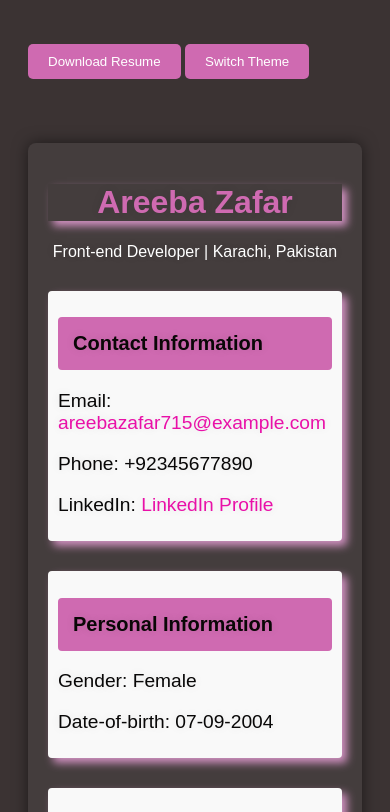
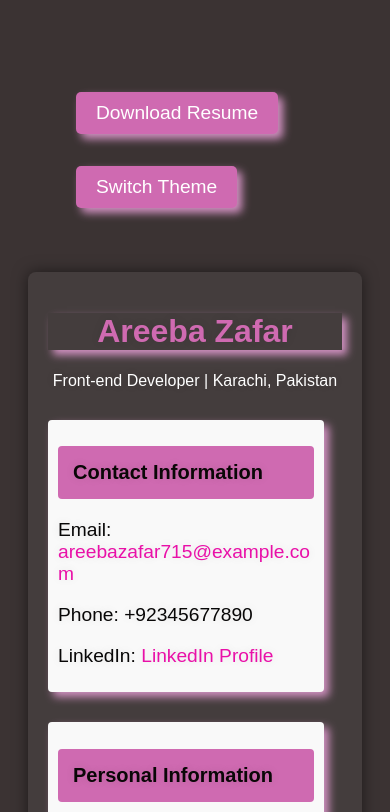
Before and after one commit to AreebaZafarChohan/Editable-Resume-Builder, a plain HTML site: page index.html in a window 390 px wide. Both pictures are taken after a click on the button "Switch Theme". Shown: the top 812 px of the page. Drawn offline with Linux system fonts and the light colour scheme.

Commit message:
adding some more css

```diff
--- a/style.css
+++ b/style.css
@@ -22,7 +22,7 @@ body {
     box-shadow: 0 0 0.625rem rgba(0, 0, 0, 0.1);
 }
 
-h1, section {
+h1, section, #downloadResume, #themeSwitcher {
     box-shadow: 5px 5px 8px rgb(71, 136, 211);
 }
 
@@ -41,7 +41,7 @@ h1, section {
 }
 
 .btn{
-    margin-bottom: 3rem;
+    margin: 3rem;
 }
 
 .theme-switcher, .download-resume {
@@ -53,18 +53,19 @@ h1, section {
     cursor: pointer;
     position: absolute;
     z-index: 10;
+    font-size: 1.2rem;
 }
 
 .theme-switcher {
     top: 1rem;
     right: 1rem;
-    margin-right: 2rem;
+    margin-right: 6rem;
 }
 
 .download-resume {
     top: 1rem;
     right: 10rem;
-    margin-right: 2rem;
+    margin-right: 10rem;
 }
 
 .resume-content {
@@ -207,7 +208,7 @@ body.theme-dark header p {
     color: #fff;
 }
 
-body.theme-dark h1, body.theme-dark section {
+body.theme-dark h1, body.theme-dark section, body.theme-dark #downloadResume, body.theme-dark #themeSwitcher {
     box-shadow: 5px 5px 8px rgb(209, 145, 193);
 }
 
@@ -231,7 +232,7 @@ body.theme-dark h1, body.theme-dark section {
     }
 
     li {
-        width: 100%;
+        width: 90%;
         max-width: none;
     }
 
@@ -250,11 +251,6 @@ body.theme-dark h1, body.theme-dark section {
         font-size: 1rem;
     }
 
-    img {
-        width: 10rem;
-        height: 10rem;
-    }
-
     h2 {
         font-size: 1.25rem;
     }
@@ -262,4 +258,12 @@ body.theme-dark h1, body.theme-dark section {
     h3 {
         font-size: 1rem;
     }
+
+    section {
+        width: 87%;
+    }
+
+    li {
+        width: 70%;
+    }
 }
```
